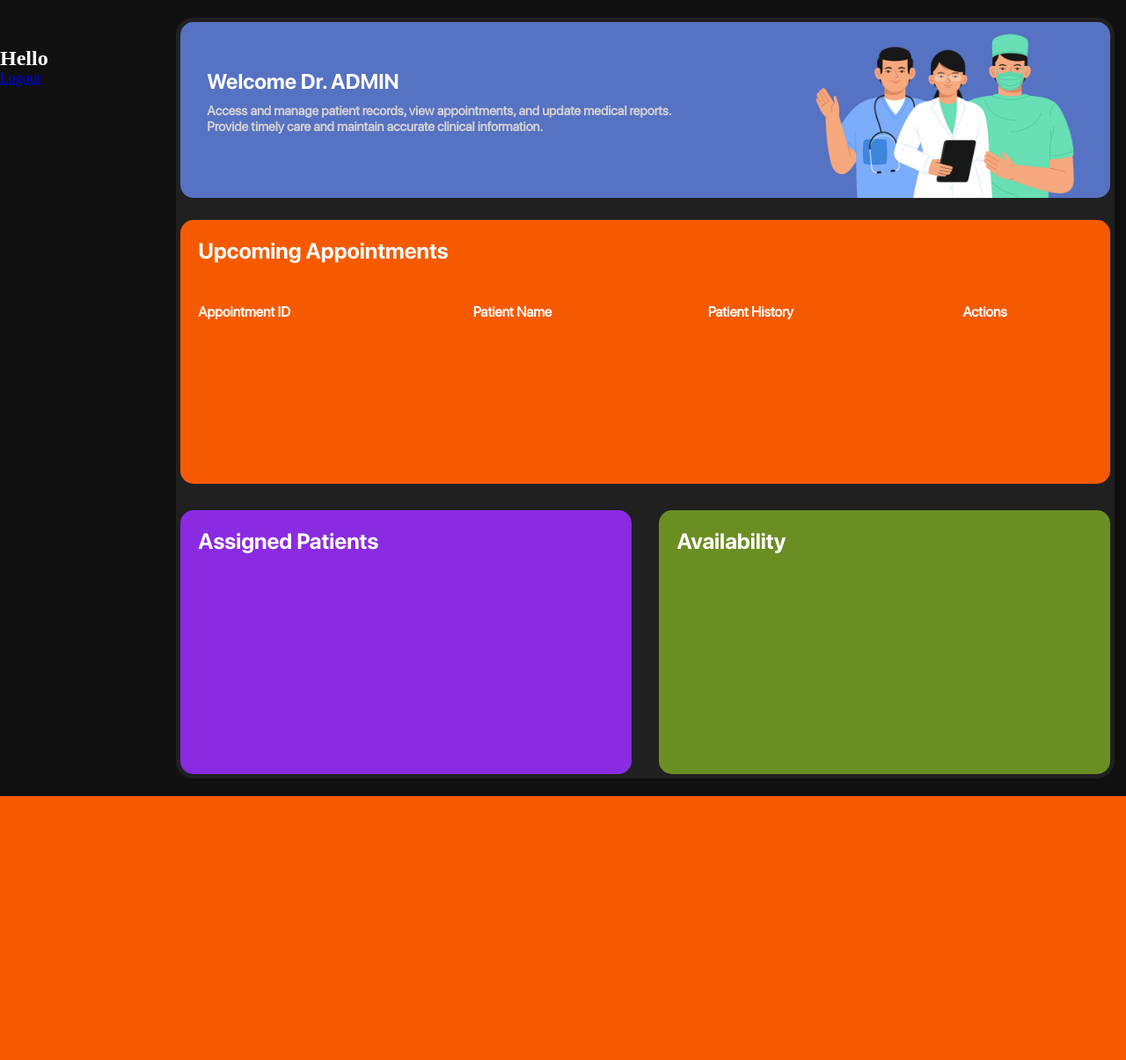
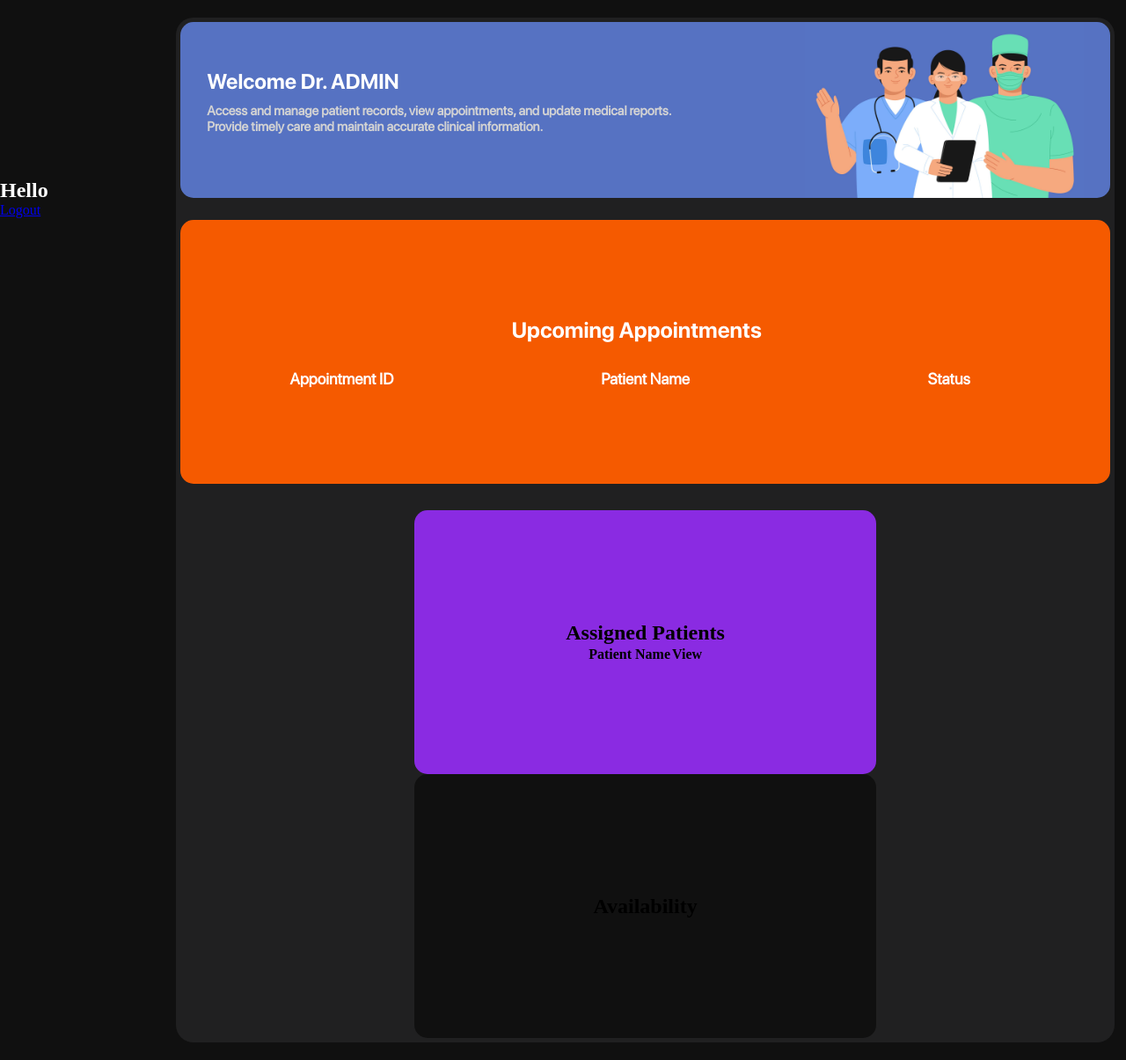
Before and after one commit to 23f2002084/Hospital-Management-System, a Flask app: page /doctor_dashboard in a window 1280 px wide. Shown: the whole page at 88% size. Before the commit the page ends 905 px from the top, so only its background shows below. Run offline with Flask 3, Linux system fonts and the light colour scheme; a user stored in the database is signed in; data comes from the database, SQL or seed files in the repository; lists and menus that the app fills with data are empty.

Commit message:
ui-updates

```diff
--- a/Static/css/admindash.css
+++ b/Static/css/admindash.css
@@ -136,37 +136,62 @@
     margin-top: 25px;
     border-radius: 15px;
     margin-bottom: 5px;
+    display: flex;
+    flex-direction: column;
+    justify-content: center;
+    align-items: center;
 }
 
-.appointments h1{
+#hmm{
     color: white;
     font-family: 'sfprob';
     font-size: 25px;
-    padding-left: 20px;
+    padding-right: 20px;
     padding-top: 20px;
 }
 
-table{
-    width: 96.5%;
-    margin-top: 30px;
-    margin-left: 20px;
-    border-spacing: 0px 15px;
+.titlee{
+    width: 98%;
+    display: flex;
+    justify-content: space-between;
+    padding-bottom: 20px;
 }
 
-th,td{
-    color: white;
-    font-family: 'sfpror';
-    text-align: left;
-
+.titlee > div{
+    flex: 1;
+    text-align: center;
 }
 
-th{
-    padding-bottom: 10px;
+.titlee h1{
+    font-family: 'sfpror';
+    font-size: 18px;
+    color:white;
+    padding-top: 30px;
 }
 
-td{
-    padding-bottom: 5px;
-    padding-top: 5px;
+.title{
+    width: 98%;
+    display: flex;
+    justify-content: space-between;
     border-top: 1px solid white;
     border-bottom: 1px solid white;
+    cursor: pointer;
 }
+
+.title > div{
+    flex: 1;
+    text-align: center;
+}
+
+.title h1{
+    font-family: 'sfpror';
+    font-size: 16px;
+    color:white;
+    padding-top: 20px;
+    padding-bottom: 20px;
+}
+
+.title:hover{
+    background-color: #c24700;
+    transition: ease-in-out;
+}
--- a/Templates/doctor/dashboard.html
+++ b/Templates/doctor/dashboard.html
@@ -21,27 +21,49 @@
                 <img src="{{ url_for('static',filename='images/docbg.jpg')}}" alt="">
             </div>
             <div class="appointments">
-                <h1>Upcoming Appointments</h1>
+                <h1 id="hmm">Upcoming Appointments</h1>
+                <div class="titlee">
+                    <div class="app">
+                        <h1>Appointment ID</h1>
+                    </div>
+                    <div class="patient">
+                        <h1>Patient Name</h1>
+                    </div>
+                    <div class="stat">
+                        <h1>Status</h1>
+                    </div>
+                </div>
+                {% for i in tab%}
+                <div class="title">
+                    <div class="app">
+                        <h1>{{i[0]}}</h1>
+                    </div>
+                    <div class="patient">
+                        <h1>{{i[1]}}</h1>
+                    </div>
+                    <div class="stat">
+                        <button>Mark As Complete</button>
+                        <button>Cancel</button>
+                    </div>
+                </div>
+                {% endfor %}
+            </div>
+            <div class="appointments" style="display: flex; justify-content: space-between; background:none;">
+                <div class="appointments" style="width: 49.70%; background-color: blueviolet; margin-top: 0px; margin-bottom: 0px;">
+                    <h1>Assigned Patients</h1>
                     <table>
                         <tr>
-                        <th>Appointment ID</th>
                             <th>Patient Name</th>
-                        <th>Patient History</th>
-                        <th>Actions</th>
+                            <th>View</th>
                         </tr>
                         {% for i in tab%}
                         <tr>
-                        <td>{{i[0]}}</td>
                             <td>{{i[1]}}</td>
                         </tr>
                         {% endfor %}
                 </table>
                 </div>
-            <div class="appointments" style="display: flex; justify-content: space-between; background:none;">
-                <div class="appointments" style="width: 48.5%; background-color: blueviolet; margin-top: 0px; margin-bottom: 0px;">
-                    <h1>Assigned Patients</h1>
-                </div>
-                <div class="appointments" style="width: 48.5%; background-color: olivedrab; margin-top: 0px; margin-bottom: 0px;">
+                <div class="appointments" style="width: 49.70%; background-color: #101010; margin-top: 0px; margin-bottom: 0px;">
                     <h1>Availability</h1>
                 </div>
             </div>
--- a/app.py
+++ b/app.py
@@ -21,6 +21,14 @@
     appcount=cur.fetchone()[0]
     con.close()
     return doccount, usercount, deptcount, patcount,appcount
+
+def admintabledata():
+    con=sqlite3.connect(database)
+    cur=con.cursor()
+    cur.execute("SELECT APPOINTMENT_ID,PATIENT_NAME,DOC_NAME,APPOINTMENT_DATE,APPOINTMENT_TIME FROM APPOINTMENTS WHERE STATUS='Booked'")
+    tab=cur.fetchall()
+    con.close()
+    return tab
 
 def tabledata(drname=None):
     con=sqlite3.connect(database)
@@ -87,7 +95,7 @@
 @app.route('/admin_dashboard')
 def admin_dashboard():
     doctor,user,dept,pat,app=count()
-    tab=tabledata()
+    tab=admintabledata()
     return render_template("admin/dashboard.html",doctor=doctor,user=user,dept=dept,pat=pat,app=app,tab=tab)
 
 @app.route('/patient_dashboard')
```
Also changed, not shown: Templates/admin/dashboard.html (+43 -21 lines), misc.html (added, +169 -0 lines). Lines whose indentation alone changed are shown as unchanged.
